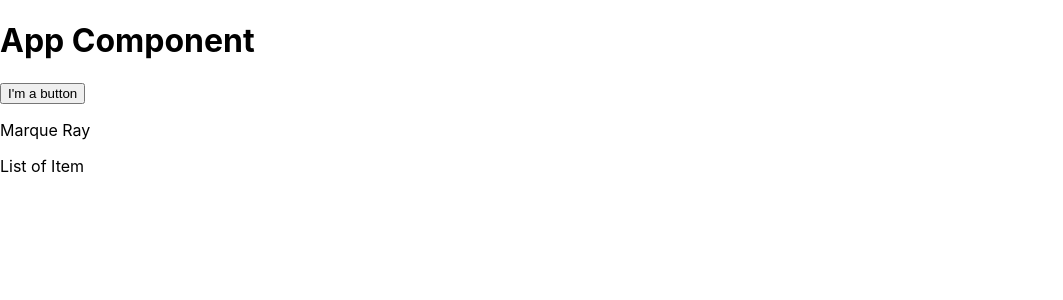
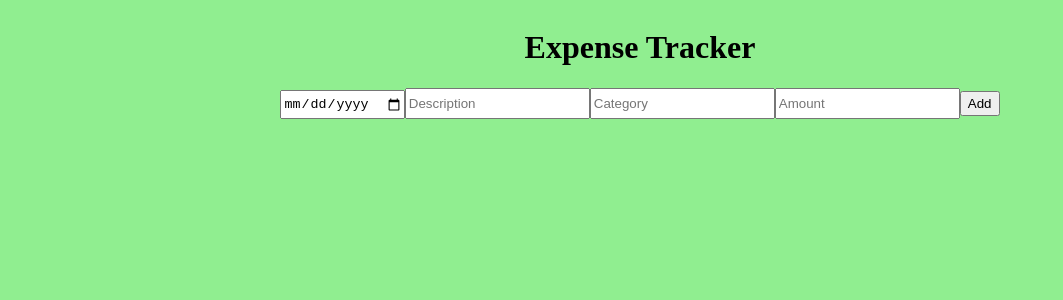
Before and after one commit to Mray2k4/Expense-Report-React, a JavaScript app: page / in a window 1280 px wide. Shown: the top 300 px of the page, without its empty margins (0-1063 px from the left). Built offline with nearby package versions, Linux system fonts and the light colour scheme; the HTML template or start-up script is replaced by a standard one.

Commit message:
made Form.js for the input fields

```diff
--- a/src/App.js
+++ b/src/App.js
@@ -1,24 +1,13 @@
-import Navbar from './Navbar';
-
-function MyButton() {
-return (
-  <button>
-    I'm a button
-  </button>
-)
-}
+import Form from './Form';
 
 
 function App() {
-  const name = 'Marque Ray';
 
 
   return (
-    <div>
-      <h1>App Component</h1>
-      <MyButton/>
-      <p>{name}</p>
-      <Navbar></Navbar>
+    <div className='main'>
+      <h1>Expense Tracker</h1>
+      <Form />
 
     </div>
    );
--- /dev/null
+++ b/src/Form.js
@@ -0,0 +1,16 @@
+
+function Form() {
+    return (
+        <form className="main">
+            <div id="data">
+                <input type="date" id="date" placeholder='date'/>
+                <input type="text" id="descript" placeholder='Description'/>
+                <input type="text" id="category" placeholder='Category'/>
+                <input type="number" id="amount" placeholder='Amount'/>
+                <button id='btnAdd'>Add</button>
+            </div>
+        </form>
+    );
+}
+
+export default Form;
--- a/src/Navbar.js
+++ /dev/null
@@ -1,10 +0,0 @@
-
-function Nav() {
-    return (
-        <nav>
-            <p>List of Item</p>
-        </nav>
-    );
-}
-
-export default Nav;
--- a/src/index.css
+++ b/src/index.css
@@ -1,4 +1,4 @@
-body {
+/* body {
   margin: 0;
   font-family: -apple-system, BlinkMacSystemFont, 'Segoe UI', 'Roboto', 'Oxygen',
     'Ubuntu', 'Cantarell', 'Fira Sans', 'Droid Sans', 'Helvetica Neue',
@@ -10,4 +10,43 @@ body {
 code {
   font-family: source-code-pro, Menlo, Monaco, Consolas, 'Courier New',
     monospace;
+} */
+body {
+  background-color: lightgreen;
 }
+
+tbody {
+  background-color: aliceblue;
+}
+
+.main {
+    display: flex;
+    flex-direction: column;
+    align-items: center;
+  }
+
+  table {
+    border-collapse: collapse;
+    margin-top: 15px;
+
+  }
+
+  .place {
+    width: 100%;
+    text-align: center;
+  }
+
+  table td {
+    border: 1px solid;
+    text-align: center;
+  }
+
+  table th {
+    background: lightblue;
+    padding: 4px 30px 4px 8px;
+
+  }
+
+#data, input, button{
+  height: 25px;
+}
```
